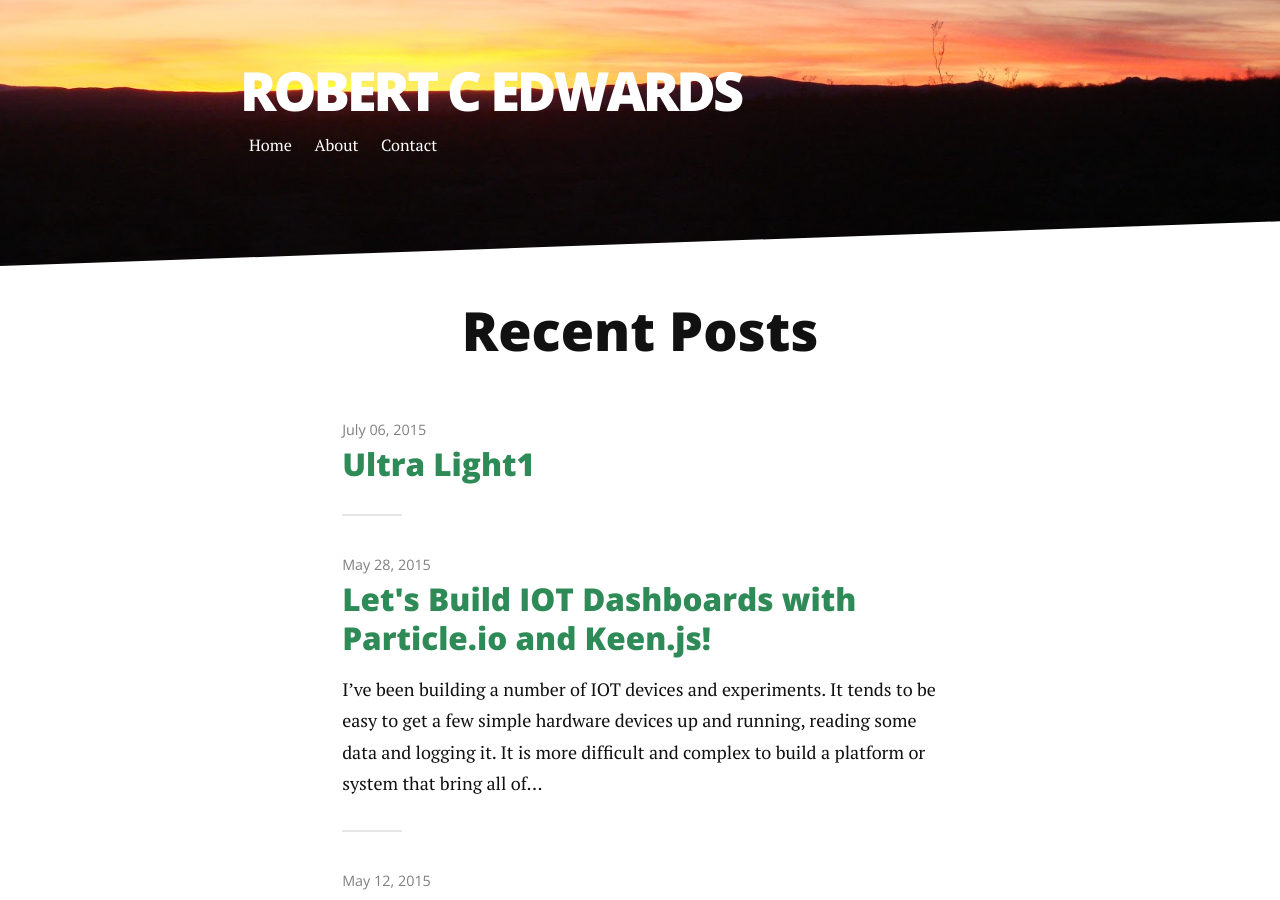
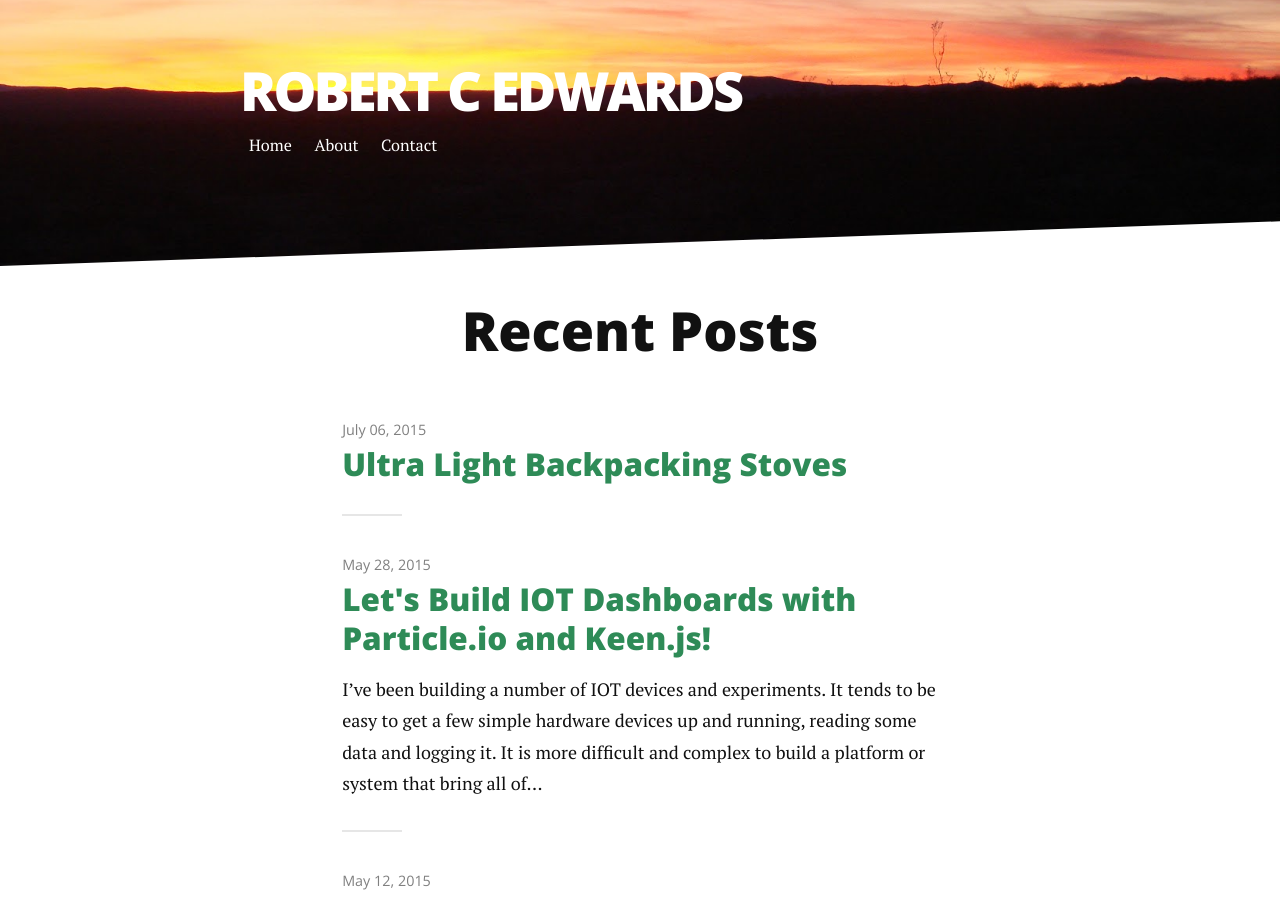
Before and after one commit to robertcedwards/robertcedwards.com, a Jekyll site: the page built from index.html, in a window 1280 px wide and 900 px high. Built offline with Jekyll 4.4.1, drawn with Linux system fonts in a browser that asks for light colours; nearby versions of some CDN libraries; Markdown is read by kramdown in place of the engine named in the settings; the list of posts is cut into pages by our own code.

Commit message:
Update 2015-07-06-Ultra-Light1.md

```diff
--- a/_posts/2015-07-06-Ultra-Light1.md
+++ b/_posts/2015-07-06-Ultra-Light1.md
@@ -1,3 +1,8 @@
+---
+layout: post
+title:  "Ultra Light Backpacking Stoves"
+date:   2015-07-06
+---
 <a href="http://www.amazon.com/gp/product/B00BVOMDS6/ref=as_li_tl?ie=UTF8&camp=1789&creative=390957&creativeASIN=B00BVOMDS6&linkCode=as2&tag=nutrio-20&linkId=KBNOOSGXHK46WPSI"><img border="0" src="http://ws-na.amazon-adsystem.com/widgets/q?_encoding=UTF8&ASIN=B00BVOMDS6&Format=_SL250_&ID=AsinImage&MarketPlace=US&ServiceVersion=20070822&WS=1&tag=nutrio-20" ></a><img src="http://ir-na.amazon-adsystem.com/e/ir?t=nutrio-20&l=as2&o=1&a=B00BVOMDS6" width="1" height="1" border="0" alt="" style="border:none !important; margin:0px !important;" />
 
 <a href="http://www.amazon.com/gp/product/B003DKK7MA/ref=as_li_tl?ie=UTF8&camp=1789&creative=390957&creativeASIN=B003DKK7MA&linkCode=as2&tag=nutrio-20&linkId=EB2V7P3B5A2DKBX7"><img border="0" src="http://ws-na.amazon-adsystem.com/widgets/q?_encoding=UTF8&ASIN=B003DKK7MA&Format=_SL250_&ID=AsinImage&MarketPlace=US&ServiceVersion=20070822&WS=1&tag=nutrio-20" ></a><img src="http://ir-na.amazon-adsystem.com/e/ir?t=nutrio-20&l=as2&o=1&a=B003DKK7MA" width="1" height="1" border="0" alt="" style="border:none !important; margin:0px !important;" />
```
